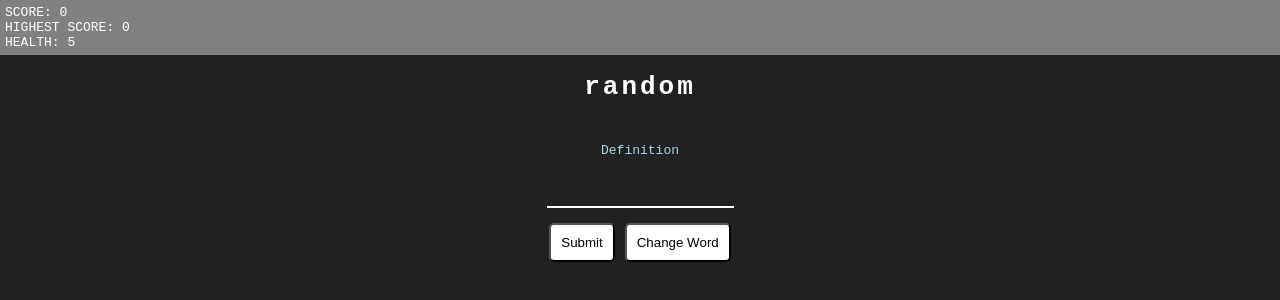
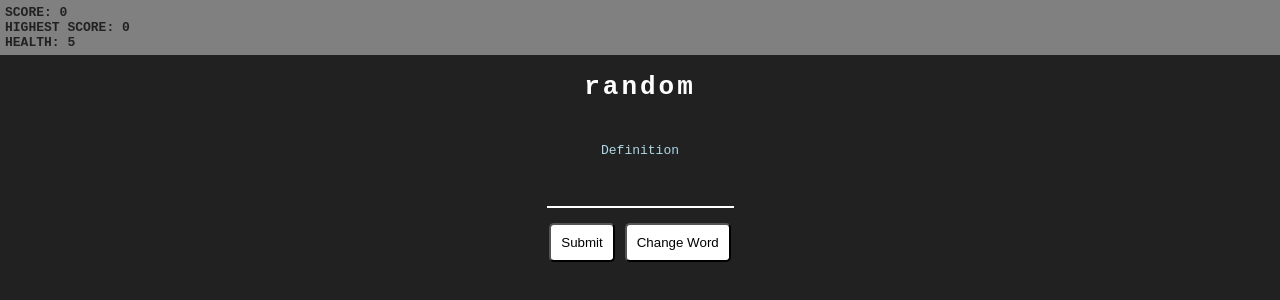
Before and after one commit to reyyymartt/cubech, a plain HTML site: page pages/guesstheword.html in a window 1280 px wide. Drawn offline with Linux system fonts and the light colour scheme; no server answers.

Commit message:
update guesstheword.html

```diff
--- a/pages/guesstheword.html
+++ b/pages/guesstheword.html
@@ -26,7 +26,7 @@
     flex-direction: column;
   }
   #word{
-    color: white;
+    color:white;
     font-family: monospace;
     text-align: center;
     letter-spacing: 3px;
@@ -39,11 +39,12 @@
     padding: 10px;
   }
   #scoreboard{
-    color: white;
+    color: #212121;
     background-color: gray;
     margin: 0px;
     padding: 5px;
     font-family: monospace;
+    font-weight: bold;
   }
   #answer{
     margin: auto;
@@ -109,7 +110,6 @@ function updateScore(){
     score=0
     health=5
     updateScore()
-
     displayWord(genWord)
   }
 
@@ -146,12 +146,12 @@ function updateScore(){
                    if (health==0){
                      word.innerText=data[0]
                    }
-                   updateScore()
                    word.style.color="red"
                    word.style.scale=1.5
                    setTimeout(function(){
                      word.style.color="white"
                      word.style.scale=1
+                     updateScore()
                    },500)
                  } else {
                    word.innerText=data[0]
```
